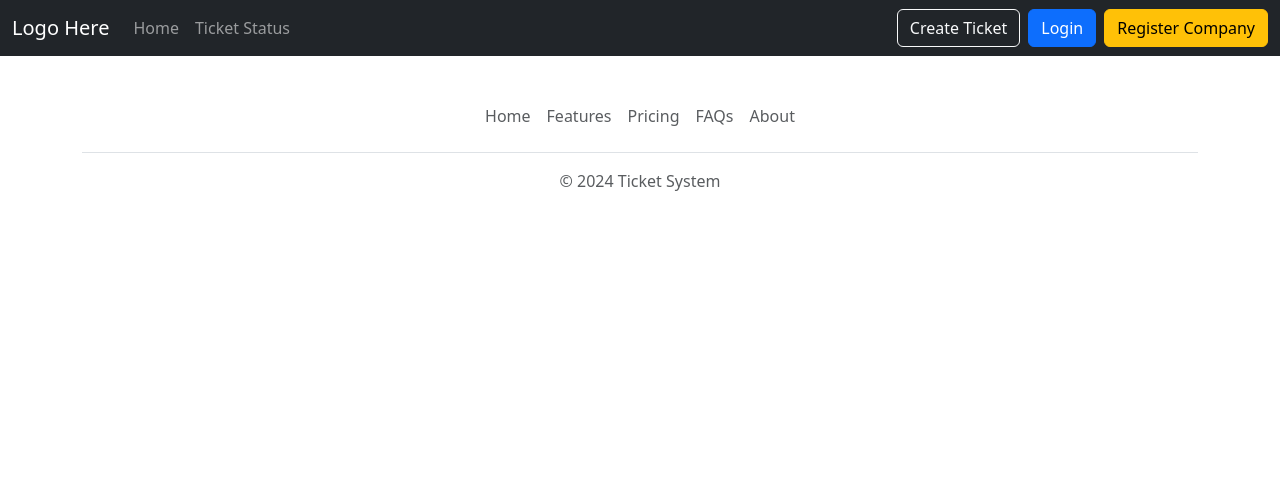
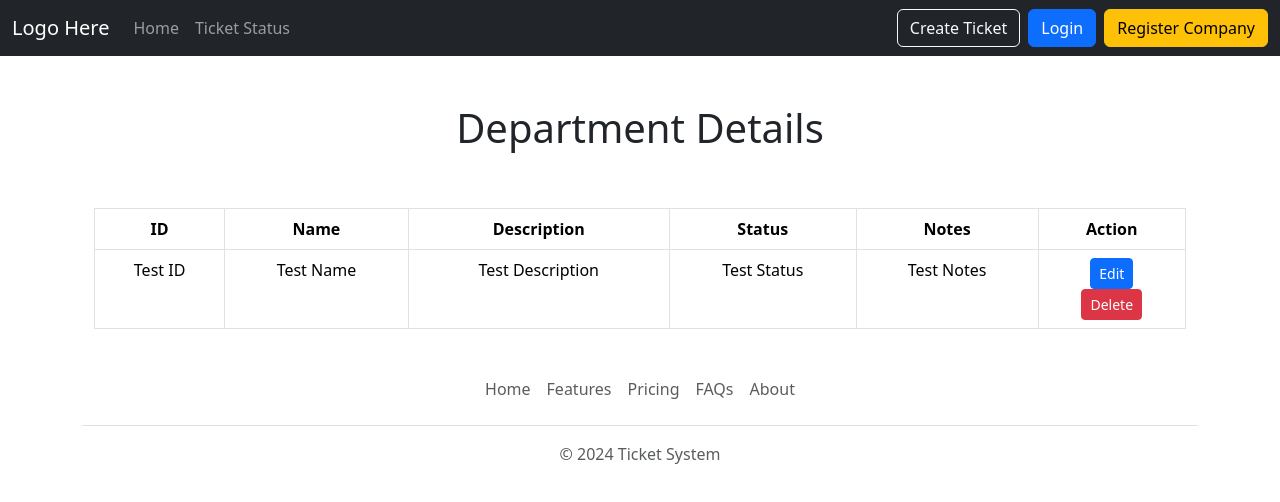
Before and after one commit to smizal/TicketsSystem-FrontEnd, a React (Vite) app: page /departments in a window 1280 px wide. Shown: the top 502 px of the page. Built offline with nearby package versions, Linux system fonts and the light colour scheme; no server answers.

Commit message:
Departements Front End 90% Finished As Form

```diff
--- a/src/App.jsx
+++ b/src/App.jsx
@@ -13,6 +13,7 @@ import Register from './pages/Register'
 import NewTicket from './pages/NewTicket'
 import TicketStatus from './pages/TicketStatus'
 import UsersList from './pages/users/UsersList'
+import DepartmentDetails from './pages/departments/DepartmentDetails'
 
 function App() {
   return (
@@ -38,7 +39,7 @@ function App() {
           <Route path="/companies/new" element={<TicketStatus />} />
           <Route path="/companies/:id" element={<TicketStatus />} />
           <Route path="/companies/edit/:id" element={<TicketStatus />} />
-          <Route path="/departments" element={<TicketStatus />} />
+          <Route path="/departments" element={<DepartmentDetails />} />
           <Route path="/departments/new" element={<TicketStatus />} />
           <Route path="/departments/:id" element={<TicketStatus />} />
           <Route path="/departments/edit/:id" element={<TicketStatus />} />
--- a/src/pages/departments/DepartmentDetails.jsx
+++ b/src/pages/departments/DepartmentDetails.jsx
@@ -1,5 +1,54 @@
 const DepartmentDetails = () => {
-  return <h1>DepartmentDetails</h1>
-}
+  return (
+    <>
+      <div className="container mt-5">
+        <h1>Department Details</h1>
+        <br />
+        <div className="container table-container">
+          <br />
+
+          <table className="table table-bordered table-hover text-center">
+            <thead className="thead-dark">
+              <tr>
+                <th>ID</th>
+                <th>Name</th>
+                <th>Description</th>
+                <th>Status</th>
+                <th>Notes</th>
+
+                <th>Action</th>
+              </tr>
+            </thead>
+            <tbody id="servicesTableBody">
+
+              <tr>
+                <td >Test ID</td>
+                <td >Test Name</td>
+                <td >Test Description</td>
+                <td >Test Status</td>
+                <td >Test Notes</td>
+
+                <td>
+                  <button
+                    className="btn btn-primary btn-block btn-sm edit-button"
+                  >
+                    Edit
+                  </button>
+                  <br />
+                  <button
+                    type="submit"
+                    className="btn btn-block btn-danger btn-sm"
+                  >
+                    Delete
+                  </button>
+                </td>
+              </tr>
+            </tbody>
+          </table>
+        </div>
+      </div>
+    </>
+  );
+};
 
 export default DepartmentDetails
```
